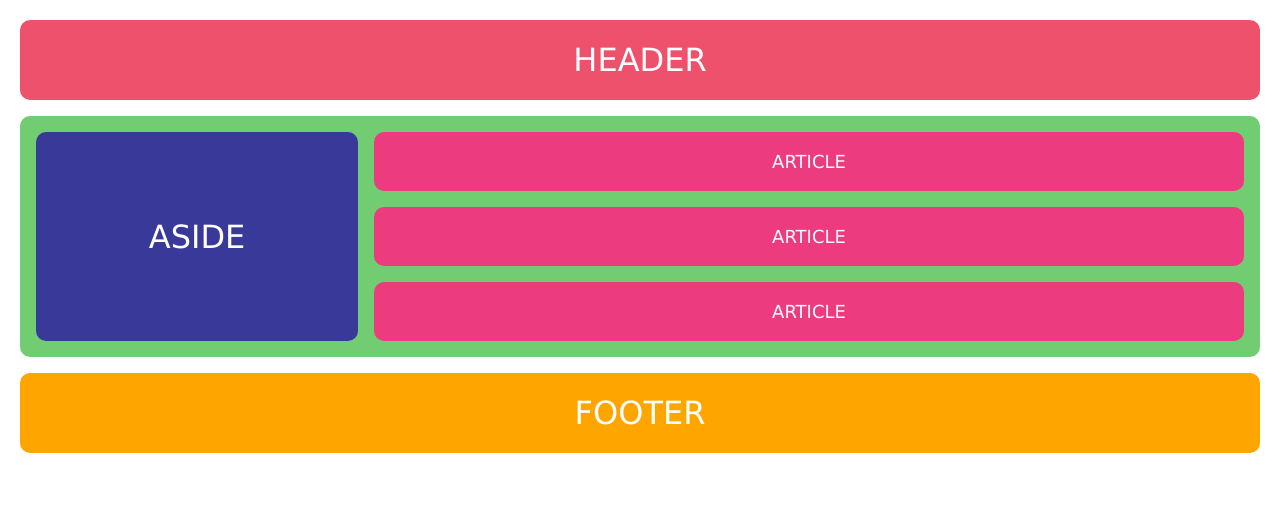
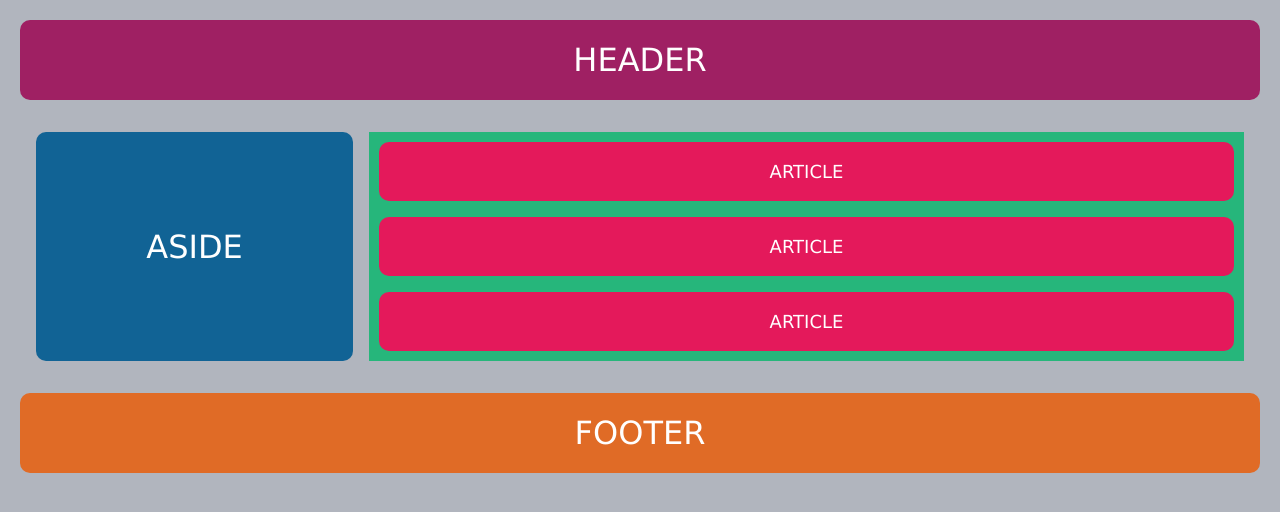
Before and after one commit to KaleenaDybas/flexbox-wireframe-practice, a plain HTML site: page index.html in a window 1280 px wide. Drawn offline with Linux system fonts and the light colour scheme.

Commit message:
Adding desktop styling;

```diff
--- a/css/style.css
+++ b/css/style.css
@@ -1,9 +1,10 @@
 body {
   margin: 20px;
   font-family: Verdana, sans-serif;
+  font-size: xx-large;
   color: white;
+  background-color: #b1b5be;
   border-radius: 10px;
-  font-size: xx-large;
 }
 
 .container {
@@ -12,14 +13,29 @@ body {
   gap: 1rem;
 }
 
+.header,
+.footer,
+.aside,
+article {
+  border-radius: 10px;
+  text-align: center;
+  padding: 1rem;
+}
+
+.header,
+.footer {
+  display: flex;
+  justify-content: center;
+  align-items: center;
+  height: 5rem;
+}
+
 .header {
-  background-color: rgb(237, 81, 107);
-  display: flex;
-  height: 5rem;
-  justify-content: center;
-  text-align: center;
-  border-radius: 10px;
-  padding: 1rem;
+  background-color: #9f2063;
+}
+
+.footer {
+  background-color: #e06b26;
 }
 
 .main-container {
@@ -27,59 +43,39 @@ body {
   flex-direction: column;
   gap: 1rem;
   padding: 1rem;
-  background-color: rgb(114, 205, 114);
   border-radius: 10px;
 }
 
 .aside {
   display: flex;
-  background: rgb(57, 57, 154);
-  height: 100%;
-  text-align: center;
+  background-color: #116395;
+  justify-content: center;
   align-items: center;
-  border-radius: 10px;
-  justify-content: center;
-  text-align: center;
 }
 
 .articles {
   display: flex;
   flex-direction: column;
   gap: 1rem;
+  background-color: #26b67b;
+  padding: 10px;
+  flex: 3;
 }
 
 article {
-  background: rgb(237, 59, 127);
-  padding: 1rem;
+  background-color: #e4195b;
+  font-size: large;
   min-width: 200px;
-  border-radius: 10px;
-  font-size: large;
-  text-align: center;
 }
 
 @media (min-width: 768px) {
-  .aside {
-    flex: 1;
-    align-items: center;
-    height: auto;
-    justify-content: center;
-    padding: 1rem;
-  }
   .main-container {
     flex-direction: row;
     align-items: stretch;
   }
-  .articles {
-    flex: 3;
+
+  .aside {
+    flex: 1;
+    height: auto;
   }
 }
-
-.footer {
-  display: flex;
-  background-color: orange;
-  height: 5rem;
-  justify-content: center;
-  text-align: center;
-  align-items: center;
-  border-radius: 10px;
-}
```
Also changed, not shown: desktop-wireframe.png (added).
